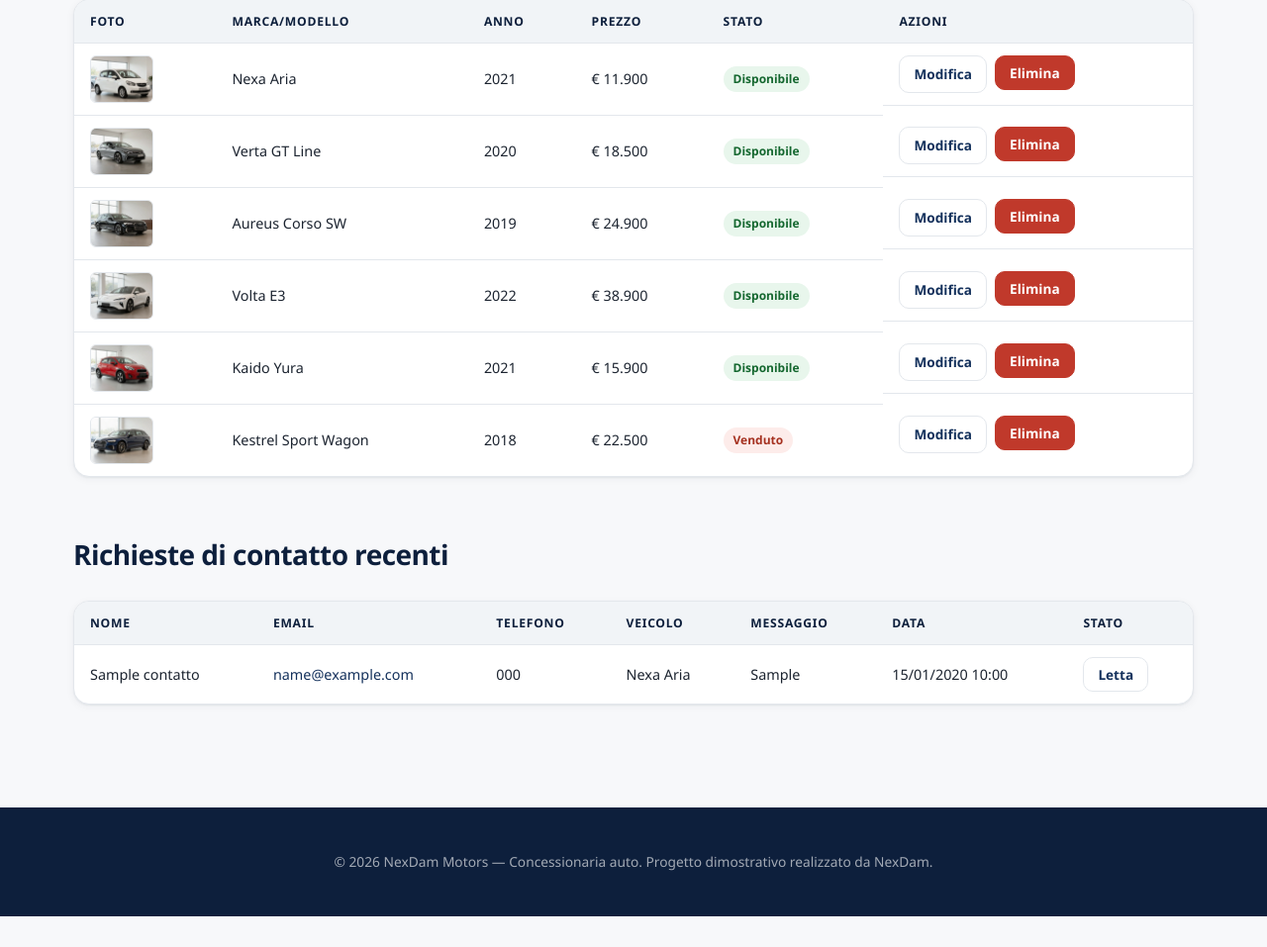
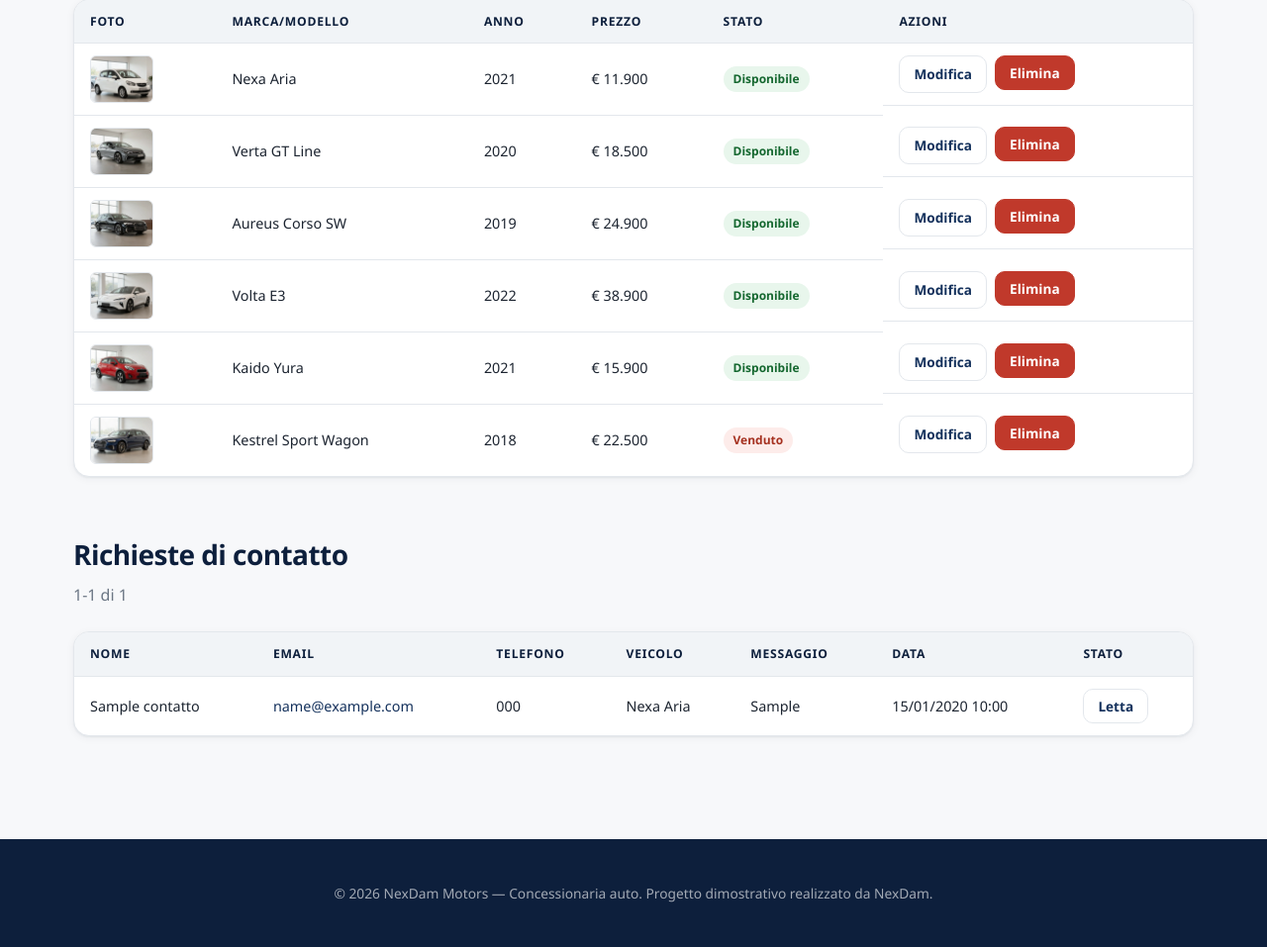
Before and after one commit to NexDam/nexdam-Projectdealership, a Flask app: page /admin in a window 1280 px wide. Shown: the part 373-1330 px from the top of the page at 99% size. Before the commit the page ends 1299 px from the top, so only its background shows below. Run offline with Flask 3, Linux system fonts and the light colour scheme; the visitor is signed in with stand-in values (Sample User, id 1); data comes from the database, SQL or seed files in the repository; tables that the repository leaves empty hold one stand-in row (values such as "Sample post").

Commit message:
Aggiunge la paginazione alle richieste di contatto (#4)
La dashboard mostrava le richieste con un `LIMIT 20` fisso: oltre quella
soglia le piu vecchie erano irraggiungibili. Con il contatore delle non
lette introdotto in #3 il problema era diventato evidente, perche il
numero poteva riferirsi a richieste non visualizzabili.

- LIMIT/OFFSET con dimensione pagina in RICHIESTE_PER_PAGINA (20)
- intestazione con intervallo mostrato e pagina corrente ("21-40 di 45")
- controlli Precedenti/Successive, disabilitati agli estremi
- numero di pagina non valido (testo, zero, negativo, oltre l'ultima)
  ricondotto a un valore sensato invece di generare un errore
- segnare una richiesta come letta riporta alla stessa pagina, con
  ancora #richieste, non piu alla prima
- con zero richieste i controlli non compaiono

Co-authored-by: Claude Opus 5 <noreply@anthropic.com>

```diff
--- a/app/app.py
+++ b/app/app.py
@@ -18,6 +18,9 @@ IMMAGINE_DEFAULT = "default-car.webp"
 ESTENSIONI_IMMAGINE = {".webp", ".jpg", ".jpeg", ".png"}
 MAX_UPLOAD_MB = 4
 app.config["MAX_CONTENT_LENGTH"] = MAX_UPLOAD_MB * 1024 * 1024
+
+# Richieste di contatto mostrate per pagina nella dashboard
+RICHIESTE_PER_PAGINA = 20
 
 
 def login_required(view):
@@ -131,31 +134,62 @@ def admin_logout():
     return redirect(url_for("admin_login"))
 
 
+def _numero_pagina(valore):
+    """Converte in intero il numero di pagina, tollerando valori assenti o non validi."""
+    try:
+        return max(1, int(valore))
+    except (TypeError, ValueError):
+        return 1
+
+
 @app.route("/admin")
 @login_required
 def admin_dashboard():
     veicoli = query("SELECT * FROM veicoli ORDER BY creato_il DESC")
+
+    totale = query("SELECT COUNT(*) AS n FROM richieste_contatto", fetchone=True)["n"]
+    pagine_totali = max(1, -(-totale // RICHIESTE_PER_PAGINA))  # divisione arrotondata per eccesso
+    pagina = min(_numero_pagina(request.args.get("pagina")), pagine_totali)
+    offset = (pagina - 1) * RICHIESTE_PER_PAGINA
+
     richieste = query(
         "SELECT r.*, v.marca, v.modello FROM richieste_contatto r "
-        "LEFT JOIN veicoli v ON v.id = r.veicolo_id ORDER BY r.creato_il DESC LIMIT 20"
+        "LEFT JOIN veicoli v ON v.id = r.veicolo_id "
+        "ORDER BY r.creato_il DESC LIMIT %s OFFSET %s",
+        (RICHIESTE_PER_PAGINA, offset),
     )
     non_lette = query(
         "SELECT COUNT(*) AS n FROM richieste_contatto WHERE letto = 0", fetchone=True
     )["n"]
+
     return render_template(
-        "admin/dashboard.html", veicoli=veicoli, richieste=richieste, non_lette=non_lette
+        "admin/dashboard.html",
+        veicoli=veicoli,
+        richieste=richieste,
+        non_lette=non_lette,
+        pagina=pagina,
+        pagine_totali=pagine_totali,
+        totale_richieste=totale,
+        primo=offset + 1,
+        ultimo=offset + len(richieste),
     )
 
 
 @app.route("/admin/richiesta/<int:richiesta_id>/letto", methods=["POST"])
 @login_required
 def admin_segna_richiesta(richiesta_id):
+    # Torna alla pagina da cui si e arrivati, non sempre alla prima.
+    pagina = _numero_pagina(request.form.get("pagina"))
+    ritorno = url_for(
+        "admin_dashboard", pagina=pagina if pagina > 1 else None, _anchor="richieste"
+    )
+
     richiesta = query(
         "SELECT letto FROM richieste_contatto WHERE id = %s", (richiesta_id,), fetchone=True
     )
     if not richiesta:
         flash("Richiesta non trovata.", "error")
-        return redirect(url_for("admin_dashboard"))
+        return redirect(ritorno)
 
     nuovo_stato = 0 if richiesta["letto"] else 1
     execute(
@@ -165,7 +199,7 @@ def admin_segna_richiesta(richiesta_id):
         "Richiesta segnata come letta." if nuovo_stato else "Richiesta rimessa tra le da leggere.",
         "success",
     )
-    return redirect(url_for("admin_dashboard"))
+    return redirect(ritorno)
 
 
 @app.route("/admin/veicolo/nuovo", methods=["GET", "POST"])
--- a/app/static/css/style.css
+++ b/app/static/css/style.css
@@ -675,6 +675,28 @@ section .btn-outline:hover,
 .admin-table tbody tr.riga-non-letta .cell-msg { color: var(--color-text); }
 .admin-table td form { margin: 0; }
 
+/* Paginazione */
+.paginazione {
+    display: flex;
+    align-items: center;
+    justify-content: center;
+    gap: 16px;
+    margin: -24px 0 44px;
+    flex-wrap: wrap;
+}
+.paginazione-stato {
+    color: var(--color-muted);
+    font-size: 0.88rem;
+    font-weight: 600;
+    min-width: 130px;
+    text-align: center;
+}
+.paginazione .disabilitato {
+    opacity: 0.4;
+    cursor: not-allowed;
+    pointer-events: none;
+}
+
 /* ---------- Footer ---------- */
 .site-footer {
     background: var(--color-primary-dark);
--- a/app/templates/admin/dashboard.html
+++ b/app/templates/admin/dashboard.html
@@ -58,11 +58,19 @@
         </table>
     </div>
 
-    <div class="section-head">
-        <h2 class="section-title">
-            Richieste di contatto recenti
-            {% if non_lette %}<span class="contatore-non-lette">{{ non_lette }} da leggere</span>{% endif %}
-        </h2>
+    <div class="section-head" id="richieste">
+        <div>
+            <h2 class="section-title">
+                Richieste di contatto
+                {% if non_lette %}<span class="contatore-non-lette">{{ non_lette }} da leggere</span>{% endif %}
+            </h2>
+            {% if totale_richieste %}
+            <p class="section-sub">
+                {{ primo }}-{{ ultimo }} di {{ totale_richieste }}
+                {%- if pagine_totali > 1 %} &middot; pagina {{ pagina }} di {{ pagine_totali }}{% endif %}
+            </p>
+            {% endif %}
+        </div>
     </div>
     <div class="table-wrap">
         <table class="admin-table">
@@ -88,6 +96,7 @@
                     <td>{{ r.creato_il.strftime("%d/%m/%Y %H:%M") if r.creato_il else "-" }}</td>
                     <td>
                         <form method="post" action="{{ url_for('admin_segna_richiesta', richiesta_id=r.id) }}">
+                            <input type="hidden" name="pagina" value="{{ pagina }}">
                             {% if r.letto %}
                             <button type="submit" class="btn btn-outline btn-sm" title="Rimetti tra le da leggere">
                                 Letta
@@ -106,5 +115,27 @@
             </tbody>
         </table>
     </div>
+
+    {% if pagine_totali > 1 %}
+    <nav class="paginazione" aria-label="Navigazione richieste">
+        {% if pagina > 1 %}
+        <a class="btn btn-outline btn-sm"
+           href="{{ url_for('admin_dashboard', pagina=pagina - 1 if pagina > 2 else None, _anchor='richieste') }}"
+           rel="prev">&larr; Precedenti</a>
+        {% else %}
+        <span class="btn btn-outline btn-sm disabilitato" aria-disabled="true">&larr; Precedenti</span>
+        {% endif %}
+
+        <span class="paginazione-stato">Pagina {{ pagina }} di {{ pagine_totali }}</span>
+
+        {% if pagina < pagine_totali %}
+        <a class="btn btn-outline btn-sm"
+           href="{{ url_for('admin_dashboard', pagina=pagina + 1, _anchor='richieste') }}"
+           rel="next">Successive &rarr;</a>
+        {% else %}
+        <span class="btn btn-outline btn-sm disabilitato" aria-disabled="true">Successive &rarr;</span>
+        {% endif %}
+    </nav>
+    {% endif %}
 </div>
 {% endblock %}
```
